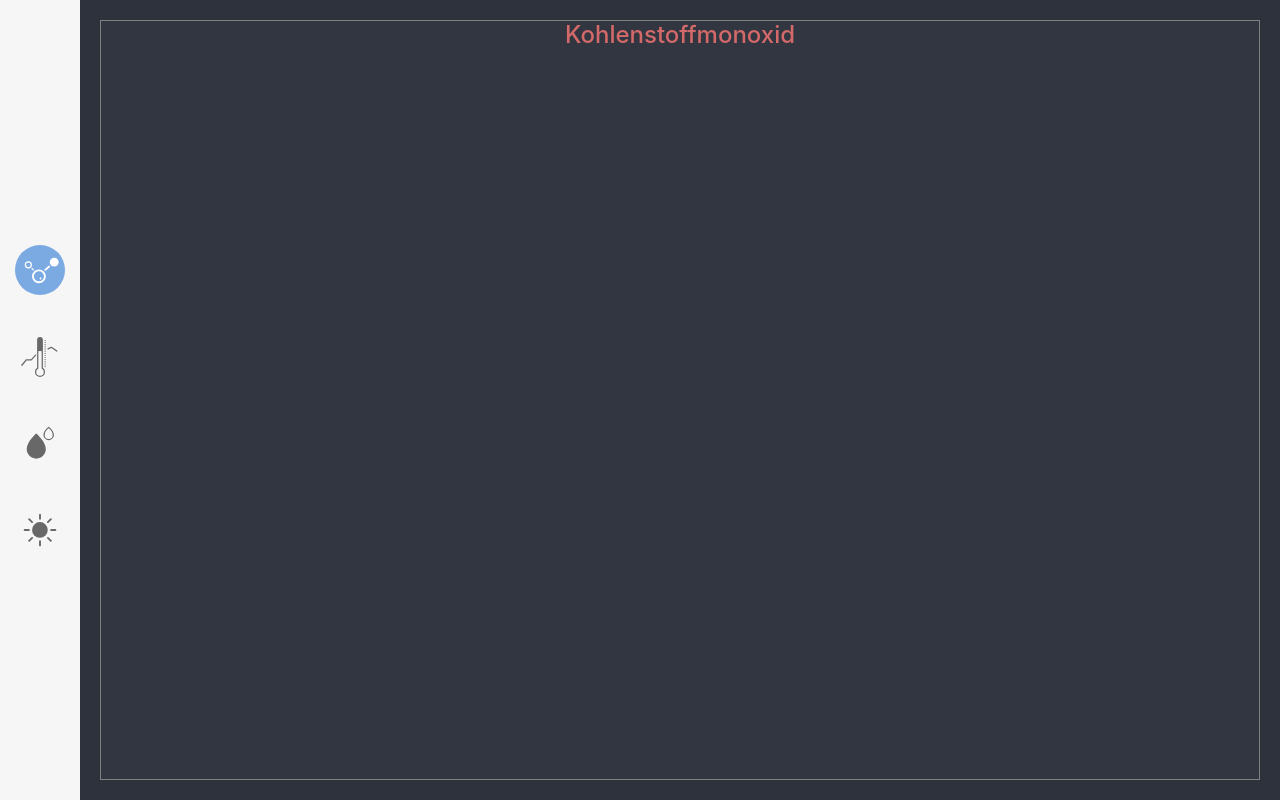
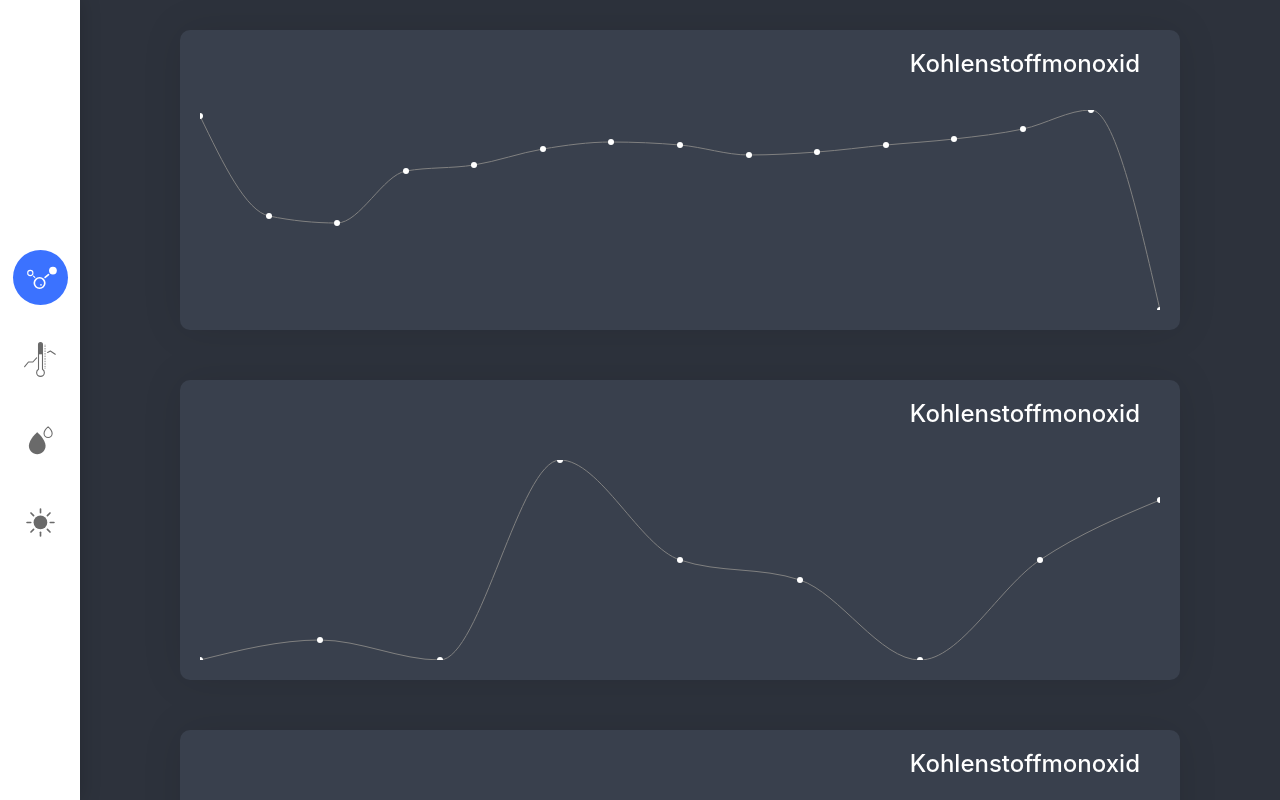
Before and after one commit to Campus-Klima-App/cka-frontend, a React (Create React App) app in the folder klima-app/: page / in a window 1280 px wide. Both pictures are taken after a click on the item 40 px from the left and 270 px from the top of the page. Built offline with nearby package versions, Linux system fonts and the light colour scheme.

Commit message:
Further seperation of components and graphs

```diff
--- a/klima-app/src/components/app.jsx
+++ b/klima-app/src/components/app.jsx
@@ -1,4 +1,4 @@
-import React, { Component } from 'react';
+import React, {useState} from 'react';
 import LineGraph from './lineGraph';
 import Menu from './menu';
 import './styles.css';
@@ -8,49 +8,97 @@ import Temp_Icon from '../icons/Temp_Icon.svg';
 import Humid_Icon from '../icons/Humid_Icon.svg';
 import UV_Icon from '../icons/UV_Icon.svg';
 
-class App extends Component {
+function App() {
 
-    // The state of the main component with the menu entries
-    state = {
-        showEntry: null,
-        entries: [
-            {id: 0, name: "Kohlenstoffmonoxid", icon: CO_Icon},
-            {id: 1, name: "Temperatur", icon: Temp_Icon},
-            {id: 2, name: "Luftfeuchtigkeit", icon: Humid_Icon},
-            {id: 3, name: "UV-Index", icon: UV_Icon}
-        ]
-    };
+    const [activeEntry, setActiveEntry] = useState(null);
+    const [entries] = useState([
+        {id: 0, name: "Kohlenstoffmonoxid", icon: CO_Icon},
+        {id: 1, name: "Temperatur", icon: Temp_Icon},
+        {id: 3, name: "Luftfeuchtigkeit", icon: Humid_Icon},
+        {id: 4, name: "UV-Index", icon: UV_Icon}
+    ])
 
-    // Event-Handler for clicking on a menu entry (icon)
-    handleMenuSelect = (activeEntry) => {
-        this.setState({showEntry: activeEntry});
-    };
+    const switchVis = () => {
+        if (activeEntry === null) return;
+        const id = activeEntry.id;
 
-    // Select the right representation of the data (until now only lineGraph)
-    selectVis() {
-        if (this.state.showEntry !== null)
-            return (<LineGraph
-                    name={this.state.showEntry.name}
-                    visId={this.state.showEntry.id}
-                />
-            );
+        if (id === 0) return (
+            <div>
+                <div className="vis">
+                    <h4>Kohlenstoffmonoxid</h4>
+                    <LineGraph key={activeEntry.name + 0} data={dataset1} xProp="time" yProp="value" />
+                </div>
+                <div className="vis">
+                    <h4>Kohlenstoffmonoxid</h4>
+                    <LineGraph key={activeEntry.name + 1} data={dataset2} xProp="time" yProp="value" />
+                </div>
+                <div className="vis">
+                    <h4>Kohlenstoffmonoxid</h4>
+                    <LineGraph key={activeEntry.name + 2} data={dataset2} xProp="time" yProp="value" />
+                </div>
+            </div>
+        )
+        else if (id === 1) return (
+            <div className="vis">
+                <h4>Temperatur</h4>
+                <LineGraph key={activeEntry.name} data={dataset2} xProp="time" yProp="value" />
+            </div>
+        )
     }
 
-    render() {
-        return (
-            <div className="App">
-                <div id="content">
-                    {this.selectVis()}
-                </div>
-                <Menu
-                    // All menu entries and the active entry are given to the menu (called via "this.props")
-                    entries={this.state.entries}
-                    active={this.state.showEntry}
-                    select={this.handleMenuSelect}
-                />
+    return (
+        <div className="App">
+            <div id="content">
+                {switchVis()}
             </div>
-        );
-    }
+            <Menu entries={entries} active={activeEntry} select={selection => setActiveEntry(selection)} />
+        </div>
+    );
 }
 
 export default App;
+
+
+const dataset1 = [
+    { time: 0, value: 6 },
+    { time: 1, value: 2.9 },
+    { time: 2, value: 2.7 },
+    { time: 3, value: 4.3 },
+    { time: 4, value: 4.5 },
+    { time: 5, value: 5 },
+    { time: 6, value: 5.2 } ,
+    { time: 7, value: 5.1 },
+    { time: 8, value: 4.8 },
+    { time: 9, value: 4.9 },
+    { time: 10, value: 5.1 },
+    { time: 11, value: 5.3 },
+    { time: 12, value: 5.6 },
+    { time: 13, value: 6.2 },
+    { time: 14, value: 0 }
+]
+
+const dataset2 = [
+    { time: 0, value: 0 },
+    { time: 1, value: 10 },
+    { time: 2, value: 0 },
+    { time: 3, value: 100 },
+    { time: 4, value: 50 },
+    { time: 5, value: 40 },
+    { time: 6, value: 0 },
+    { time: 7, value: 50 },
+    { time: 8, value: 80 }
+]
+
+
+/*
+// Testing for update of the components when new data arrives
+componentDidMount() {
+    setInterval(() => {
+        this.setState(prevState => {
+            prevState.data[14].time += 0.05;
+            prevState.data2[8].time += 0.05;
+            return prevState;
+        });
+    }, 1000);
+}
+*/
--- a/klima-app/src/components/lineGraph.jsx
+++ b/klima-app/src/components/lineGraph.jsx
@@ -1,34 +1,68 @@
-import React, { Component, Fragment } from 'react';
+import React, {useRef, useEffect, useState} from 'react';
+import * as d3 from "d3";
 
-class LineGraph extends Component {
+const useContainerDimensions = (myRef) => {
+    const getDimensions = () => ({
+        width: myRef.current.offsetWidth,
+        height: myRef.current.offsetHeight
+    });
+    const [dimensions, setDimensions] = useState({ width: 0, height: 0 });
+    useEffect(() => {
+        const handleResize = () => setDimensions(getDimensions());
+        if (myRef.current) setDimensions(getDimensions());
+        window.addEventListener("resize", handleResize);
+        return () => window.removeEventListener("resize", handleResize);
+    }, [myRef]);
+    return dimensions;
+};
 
-    insertGraph() {
-        /*
-            The fetch of the data shouldn't happen via d3 but inside the react framework,
-            therefore maybe use
+export default function LineGraph({data, xProp, yProp}) {
 
-            fetch("https://gist.githubusercontent.com/mickey175/bb19eff9e1625f9db89b68cff9cb5aed/raw/f710ad6374e04fc5bcaf69852a34fd9c35f6831c/data.json")
-            .then(response => response.json())
-            .then((jsonData) => {
-                    console.log(jsonData)
-            })
-            .catch((error) => {
-                    console.error(error)
-            })
-        */
+    const svgRef = useRef();
+    const containerRef = useRef();
+    const { width, height } = useContainerDimensions(containerRef);
 
-        return (
-            <div className={"graphic" + this.props.visId}>
-                <h4 style={{textAlign: "center"}}>
-                    {this.props.name}
-                </h4>
-            </div>
-        );
-    }
+    useEffect(() => {
 
-    render() {
-        return ( <Fragment>{this.insertGraph()}</Fragment> );
-    }
+        const svg = d3.select(svgRef.current);
+
+        const xScale = d3.scaleLinear()
+            .domain(d3.extent(data, datum => +datum[xProp]))
+            .rangeRound([0, width])
+
+        const yScale = d3.scaleLinear()
+            .domain(d3.extent(data, datum => +datum[yProp]))
+            .rangeRound([height, 0])
+
+        const line = d3.line()
+            .x(d => xScale(d[xProp]))
+            .y(d => yScale(d[yProp]))
+            .curve(d3.curveMonotoneX)
+
+        const group = svg.append("g")
+
+        group.append("path")
+            .attr("d", line(data))
+            .attr("fill", "none")
+            .attr("stroke", "#808080")
+
+        group.selectAll("circle")
+            .data(data)
+            .join("circle")
+            .attr("cx", d => xScale(d[xProp]))
+            .attr("cy", d => yScale(d[yProp]))
+            .attr("r", 3)
+            .attr("fill", "white")
+
+        return(() => {
+            group.remove()
+        })
+    });
+
+    return (
+        <div className="lineContainer" ref={containerRef}>
+            <svg width={width} height={height} ref={svgRef}>
+            </svg>
+        </div>
+    );
 }
-
-export default LineGraph;
--- a/klima-app/src/components/menu.css
+++ b/klima-app/src/components/menu.css
@@ -1,5 +1,5 @@
 .menu {
-    position: absolute;
+    position: fixed;
     left: 0;
     width: 80px;
     height: 100%;
@@ -7,8 +7,8 @@
     user-select: none;
     display: flex;
     justify-content: center;
-    z-index: 1000;
-    background: #f6f6f6;
+    background: #fff;
+    box-shadow: 0 0 20px 0 rgba(0,0,0,0.2);
 }
 
 .menuList {
@@ -25,25 +25,29 @@
 .menuList li {
     display: block;
     cursor: pointer;
-    height: 50px;       /* The icon size */
-    width: 50px;        /* The icon size */
+    height: 55px;
+    width: 55px;
     opacity: 0.8;
-    margin: 5px 0;
+    margin: 10px 0;
+
 }
 
 li.activeEntry {
     border-radius: 50%;
-    background: #7ba9e2;
+    background: #3b72ff;
     opacity: 1;
 }
 
-.activeEntry img {
+.activeEntry .modeImg {
     filter: brightness(400%);
 }
 
 .modeImg {
+    display: flex;
+    align-items: center;
+    justify-content: center;
     width: 100%;
-    padding: 5px;
+    padding: 10px;
 }
 
 @media (max-width: 500px) {
@@ -62,6 +66,6 @@ li.activeEntry {
 
     .menuList li {
         display: inline-block;
-        margin: 0 5px;
+        margin: 0 10px;
     }
 }
--- a/klima-app/src/components/menu.jsx
+++ b/klima-app/src/components/menu.jsx
@@ -1,39 +1,34 @@
-import React, { Component } from 'react';
+import React from "react";
 import './menu.css';
 
-
-class Menu extends Component {
+export default function Menu ({entries, active, select}) {
 
     // Helper function to add a class when a certain condition is fulfilled
-    conditionClass = (Class, appendClass, condition) => {
+    const conditionClass = (Class, appendClass, condition) => {
         if (Class === "")
             return(condition ? appendClass : null);
         else
             return(condition ? (Class + " " + appendClass) : Class);
     };
 
-    render() {
     return (
         <div className="menu">
             <ul className="menuList" >
                 {
                     // Go through all menu entries that are given by the main component
                     // and create the menu entries including click event and icon
-                        this.props.entries.map(entry => {
+                    entries.map(entry => {
                         return (
                             <li key={entry.name}
-                                    className={this.conditionClass("", "activeEntry", this.props.active === entry)}
-                                    onClick={() => {this.props.select(entry)}}
+                                className={conditionClass("", "activeEntry", active === entry)}
+                                onClick={() => {select(entry)}}
                             >
-                                    <img className="modeImg" src={entry.icon} alt=""/>
+                                <img className="modeImg" src={entry.icon} alt={entry.id}/>
                             </li>
                         );
                     })
                 }
             </ul>
         </div>
-        );
+    )
 }
-}
-
-export default Menu;
--- a/klima-app/src/components/styles.css
+++ b/klima-app/src/components/styles.css
@@ -1,23 +1,24 @@
-* {
-    padding: 0;
-    margin: 0;
-    box-sizing: border-box;
+html, body {
+    width: 100%;
+    height: 100%;
 }
 
 .App {
     position: absolute;
     width: 100%;
-    height: 100vh;
     background: #2d323c;
+    height: 100%;
 }
 
 #content {
+    overflow-y: auto;
+    overflow-x: hidden;
     position: absolute;
     top: 0;
     left: 80px;
     right: 0;
     bottom: 0;
-    padding: 20px;
+    padding: 30px;
 }
 
 @media (max-width: 500px) {
@@ -27,26 +28,28 @@
     }
 }
 
-[class^="graphic"] {
-    width: 100%;
-    height: 100%;
-    background: #323641;
-    border: 1px solid grey;
+.lineContainer {
+    position: absolute;
+    top: 80px;
+    left: 20px;
+    right: 20px;
+    bottom: 20px;
 }
 
-/* The numbers after "graphic" are created by the lineGraph component */
-.graphic0 {
-    color: #d46969;
+.vis {
+    position: relative;
+    height: 80vh;
+    max-height: 300px;
+    max-width: 1000px;
+    margin: 0 auto 50px auto;
+    background: #39404d;
+    padding: 20px;
+    border-radius: 10px;
+    box-shadow: 0 0 40px rgba(0, 0, 0, 0.1);
 }
 
-.graphic1 {
-    color: #c3d76c;
+.vis h4 {
+    color: white;
+    margin: 0 20px 30px auto;
+    text-align: right;
 }
-
-.graphic2 {
-    color: #6aadd9;
-}
-
-.graphic3 {
-    color: #816ad7;
-}
--- a/klima-app/src/index.css
+++ b/klima-app/src/index.css
@@ -1,5 +1,11 @@
+* {
+  padding: 0;
+  margin: 0;
+  box-sizing: border-box;
+}
+
 body {
-  margin: 0;
+  color: grey;
   font-family: -apple-system, BlinkMacSystemFont, 'Segoe UI', 'Roboto', 'Oxygen',
     'Ubuntu', 'Cantarell', 'Fira Sans', 'Droid Sans', 'Helvetica Neue',
     sans-serif;
```
Also changed, not shown: klima-app/src/vis/d3.js (+12 -1 lines). Lines whose indentation alone changed are shown as unchanged.
